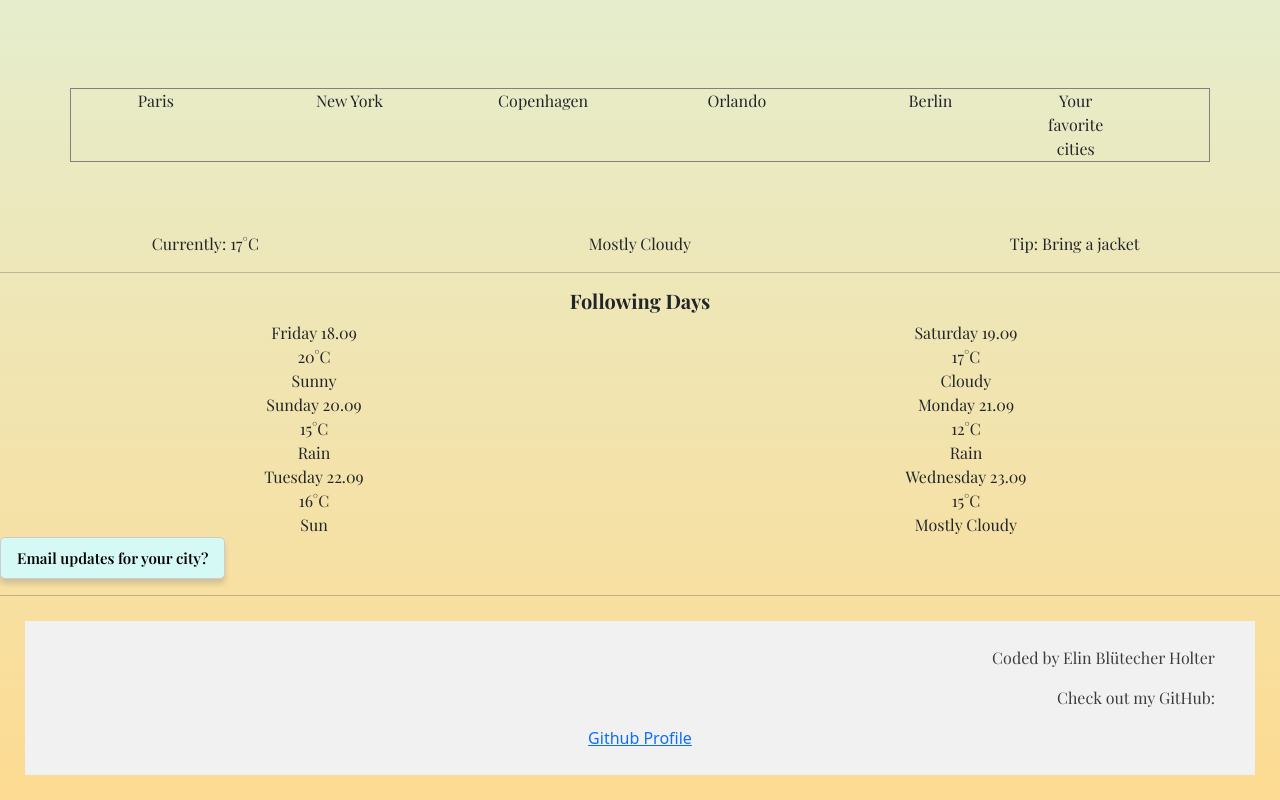
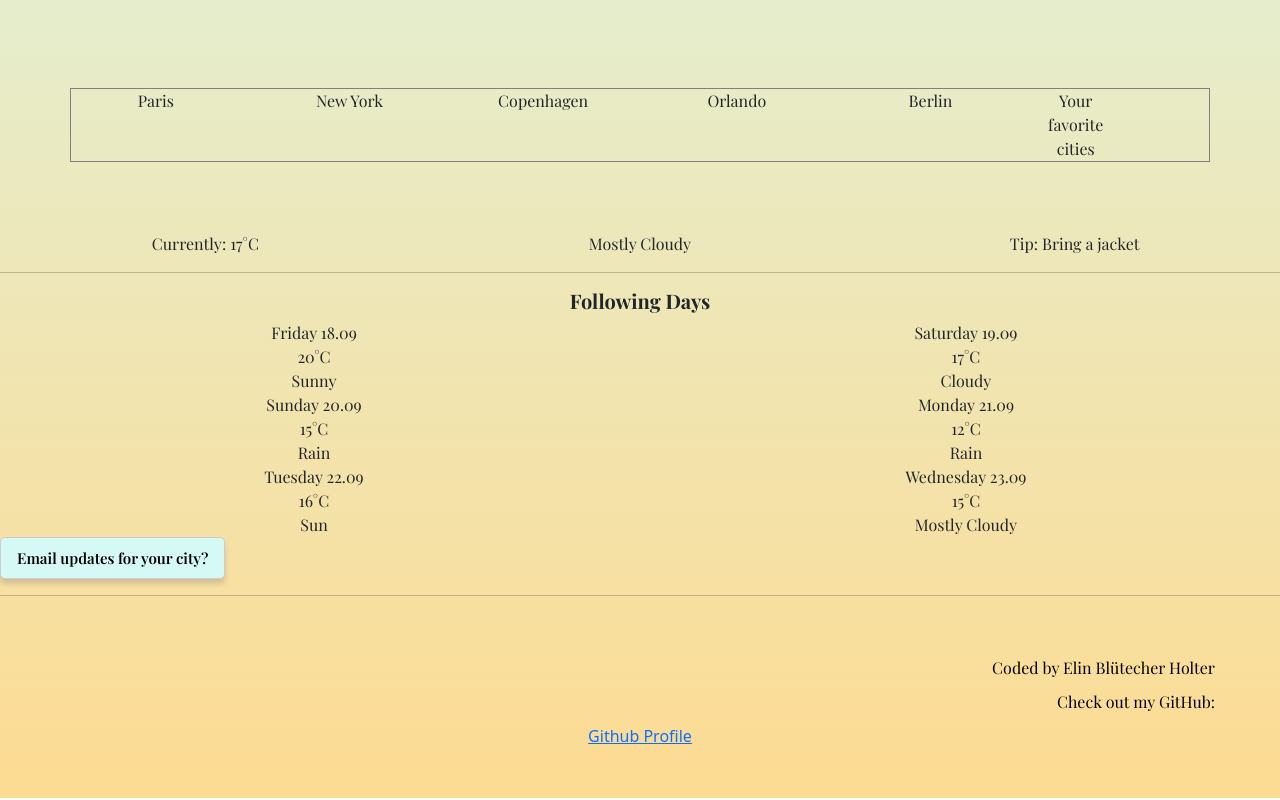
Before and after one commit to Elinblu/Weather-Project, a website built with Parcel: page index.html in a window 1280 px wide. Shown: the part 690-1490 px from the top of the page. Built offline with nearby package versions, Linux system fonts and the light colour scheme; a web font is replaced by a local one.

Commit message:
Added footer P

```diff
--- a/src/styles.css
+++ b/src/styles.css
@@ -118,9 +118,15 @@ button {
 .following-days {
   text-align: center;
 }
+footer p {
+  color: black;
+  opacity: 1;
+  margin: 10px 0;
+  display: block;
+}
+
 footer {
   text-align: center;
-  background-color: #f1f1f1;
   color: black;
   padding: 25px;
   margin: 25px;
```
